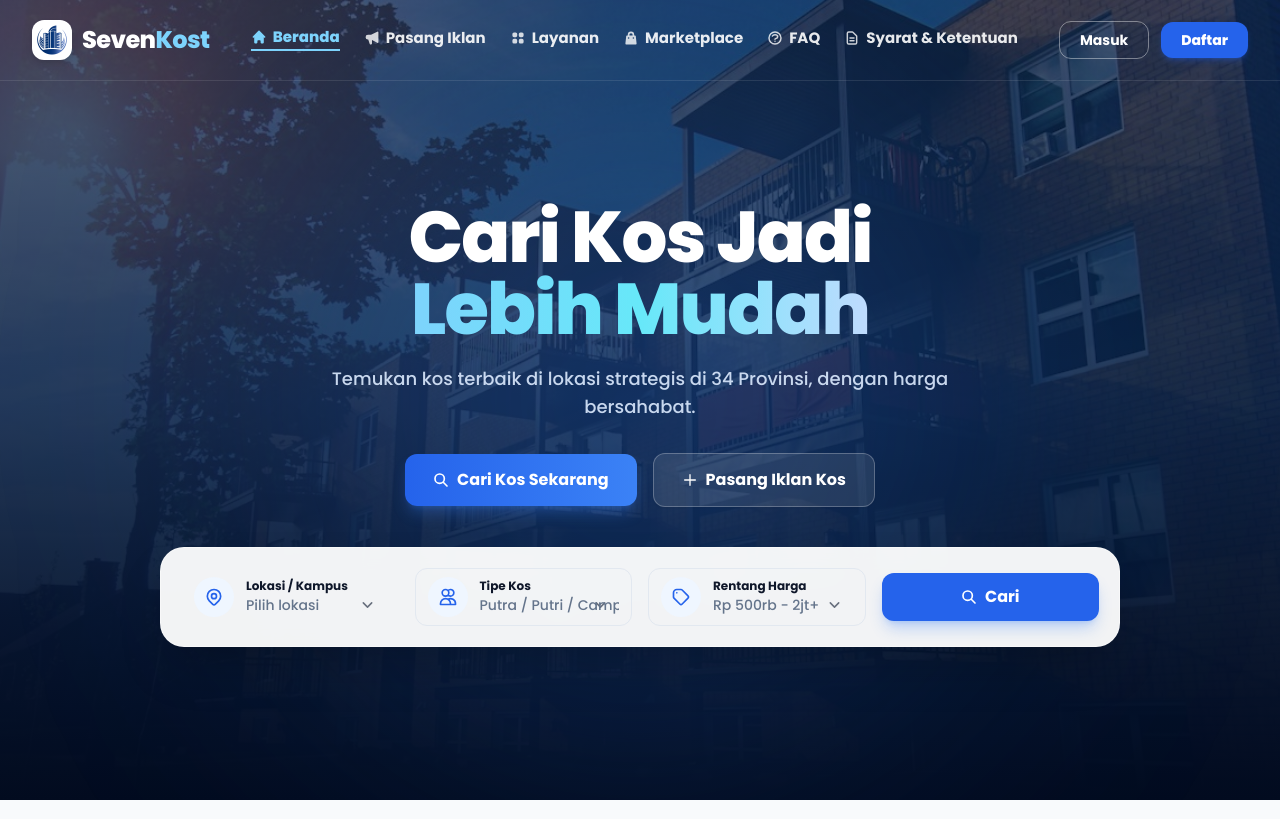
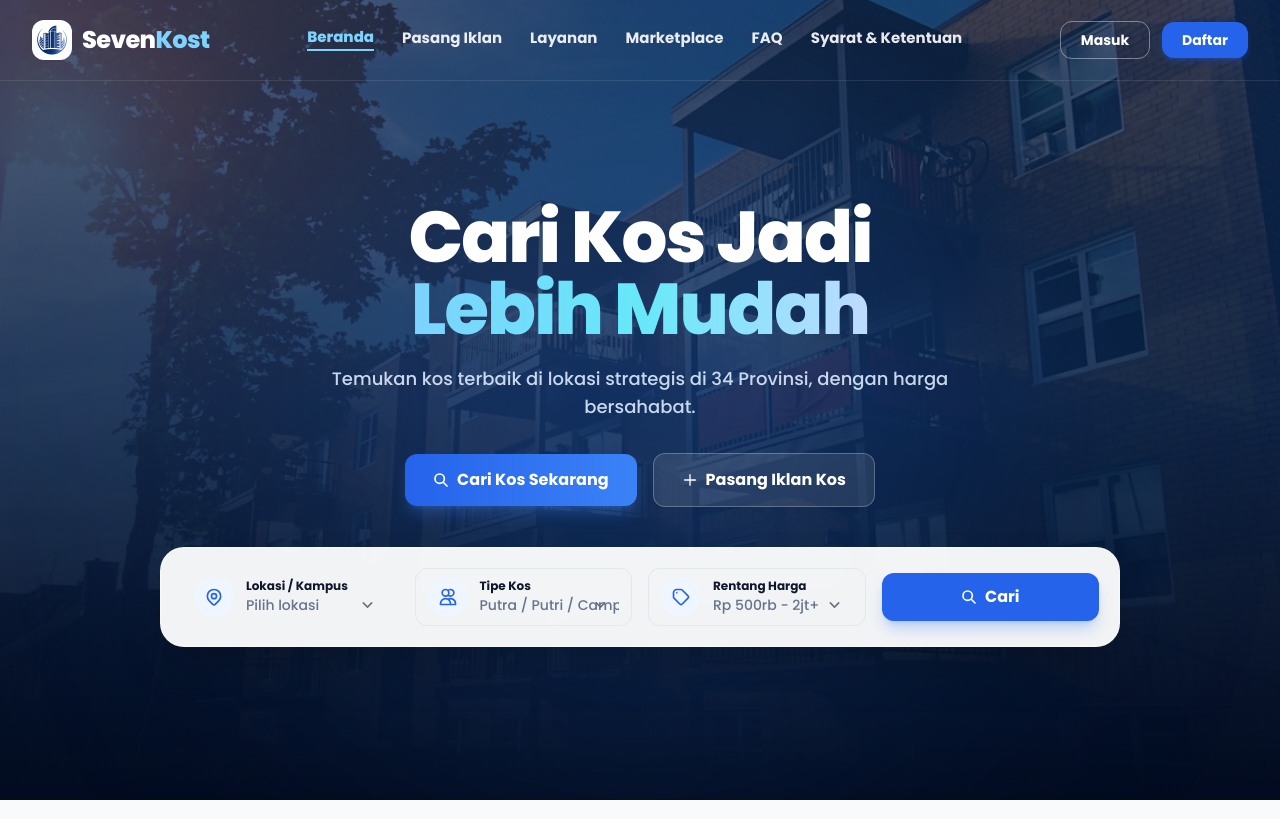
Before and after one commit to Fputradf/seven-kost, a Laravel app: page / in a window 1280 px wide. Shown: the top 819 px of the page. Run offline with Laravel 12, Linux system fonts and the light colour scheme; data comes from the database, SQL or seed files in the repository; style sheets or scripts are compiled from the project's sources; parts of the project's set-up code (start-up, migrations or seed data) failed here and were passed over.

Commit message:
style(navbar): transition header to clean white on scroll and remove menu icons

```diff
--- a/resources/views/components/seven-navbar.blade.php
+++ b/resources/views/components/seven-navbar.blade.php
@@ -16,78 +16,79 @@
     @scroll.window="if (isTransparent) { scrolled = window.scrollY > 50 }"
     class="fixed top-0 left-0 right-0 z-50 w-full transition-all duration-300"
     :class="scrolled
-        ? 'bg-gradient-to-r from-[#1E3A8A] to-[#2563EB] backdrop-blur-md shadow-md border-b border-blue-400/20 text-white'
+        ? 'bg-white/95 backdrop-blur-md shadow-xs border-b border-slate-200/80 text-slate-800'
         : 'bg-transparent border-b border-white/10 text-white shadow-none'"
 >
     <div class="max-w-7xl mx-auto px-4 sm:px-6 lg:px-8">
         <div class="flex items-center justify-between h-18 sm:h-20 gap-4">
 
-            {{-- Left: Logo Brand --}}
+            {{-- Left: Logo Brand (Icon Logo Tetap, Teks Berubah Sesuai State) --}}
             <div class="flex items-center flex-shrink-0">
                 <a href="{{ url('/') }}" class="flex items-center gap-2.5 group focus:outline-none">
                     <img src="{{ asset('images/logo-seven-kost.png') }}"
                          alt="SevenKost Logo"
-                         class="h-9 w-9 sm:h-10 sm:w-10 object-contain group-hover:scale-105 transition-transform drop-shadow-md bg-white rounded-xl p-1">
-                    <span class="text-xl sm:text-2xl font-black tracking-tight text-white group-hover:text-sky-200 transition-colors">
-                        Seven<span class="text-sky-300">Kost</span>
+                         class="h-9 w-9 sm:h-10 sm:w-10 object-contain group-hover:scale-105 transition-transform drop-shadow-sm bg-white rounded-xl p-1">
+                    <span class="text-xl sm:text-2xl font-black tracking-tight transition-colors"
+                          :class="scrolled ? 'text-slate-900 group-hover:text-blue-600' : 'text-white group-hover:text-sky-200'">
+                        Seven<span :class="scrolled ? 'text-blue-600' : 'text-sky-300'">Kost</span>
                     </span>
                 </a>
             </div>
 
-            {{-- Center: Desktop Nav Links (6 Fitur) --}}
-            <div class="hidden md:flex items-center gap-3.5 lg:gap-6 text-xs sm:text-[13px] lg:text-[15px] font-bold">
+            {{-- Center: Desktop Nav Links (Clean Text Tanpa Icon) --}}
+            <div class="hidden md:flex items-center gap-4 lg:gap-7 text-xs sm:text-[13px] lg:text-[15px] font-bold">
                 {{-- 1. Beranda --}}
                 <a href="{{ url('/') }}"
-                   class="flex items-center gap-1.5 transition-colors pb-1 {{ request()->is('/') ? 'text-sky-300 border-b-2 border-sky-300 font-extrabold' : 'text-white/90 hover:text-sky-200' }}">
-                    <svg class="w-4 h-4 {{ request()->is('/') ? 'text-sky-300' : 'text-white/80' }}" fill="currentColor" viewBox="0 0 20 20">
-                        <path d="M10.707 2.293a1 1 0 00-1.414 0l-7 7a1 1 0 001.414 1.414L4 10.414V17a1 1 0 001 1h2a1 1 0 001-1v-2a1 1 0 011-1h2a1 1 0 011 1v2a1 1 0 001 1h2a1 1 0 001-1v-6.586l.293.293a1 1 0 001.414-1.414l-7-7z"/>
-                    </svg>
-                    <span>Beranda</span>
+                   class="transition-colors pb-1"
+                   :class="scrolled
+                       ? '{{ request()->is('/') ? 'text-blue-600 border-b-2 border-blue-600 font-extrabold' : 'text-slate-700 hover:text-blue-600' }}'
+                       : '{{ request()->is('/') ? 'text-sky-300 border-b-2 border-sky-300 font-extrabold' : 'text-white/90 hover:text-sky-200' }}'">
+                    Beranda
                 </a>
 
                 {{-- 2. Pasang Iklan --}}
                 <a href="{{ url('/paket-iklan') }}"
-                   class="flex items-center gap-1.5 transition-colors pb-1 {{ request()->is('paket-iklan*') ? 'text-sky-300 border-b-2 border-sky-300 font-extrabold' : 'text-white/90 hover:text-sky-200' }}">
-                    <svg class="w-4 h-4 text-white/80" fill="currentColor" viewBox="0 0 20 20">
-                        <path fill-rule="evenodd" d="M18 3a1 1 0 00-1.447-.894L8.763 6H5a3 3 0 000 6h.28l1.771 5.316A1 1 0 008 18h1a1 1 0 001-1v-4.39l6.553 3.276A1 1 0 0018 15V3z" clip-rule="evenodd"/>
-                    </svg>
-                    <span>Pasang Iklan</span>
+                   class="transition-colors pb-1"
+                   :class="scrolled
+                       ? '{{ request()->is('paket-iklan*') ? 'text-blue-600 border-b-2 border-blue-600 font-extrabold' : 'text-slate-700 hover:text-blue-600' }}'
+                       : '{{ request()->is('paket-iklan*') ? 'text-sky-300 border-b-2 border-sky-300 font-extrabold' : 'text-white/90 hover:text-sky-200' }}'">
+                    Pasang Iklan
                 </a>
 
                 {{-- 3. Layanan --}}
                 <a href="{{ route('services.index') }}"
-                   class="flex items-center gap-1.5 transition-colors pb-1 {{ request()->is('layanan*') ? 'text-sky-300 border-b-2 border-sky-300 font-extrabold' : 'text-white/90 hover:text-sky-200' }}">
-                    <svg class="w-4 h-4 {{ request()->is('layanan*') ? 'text-sky-300' : 'text-white/80' }}" fill="currentColor" viewBox="0 0 20 20">
-                        <path d="M5 3a2 2 0 00-2 2v2a2 2 0 002 2h2a2 2 0 002-2V5a2 2 0 00-2-2H5zM5 11a2 2 0 00-2 2v2a2 2 0 002 2h2a2 2 0 002-2v-2a2 2 0 00-2-2H5zM11 5a2 2 0 012-2h2a2 2 0 012 2v2a2 2 0 01-2 2h-2a2 2 0 01-2-2V5zM11 13a2 2 0 012-2h2a2 2 0 012 2v2a2 2 0 01-2 2h-2a2 2 0 01-2-2v-2z"/>
-                    </svg>
-                    <span>Layanan</span>
+                   class="transition-colors pb-1"
+                   :class="scrolled
+                       ? '{{ request()->is('layanan*') ? 'text-blue-600 border-b-2 border-blue-600 font-extrabold' : 'text-slate-700 hover:text-blue-600' }}'
+                       : '{{ request()->is('layanan*') ? 'text-sky-300 border-b-2 border-sky-300 font-extrabold' : 'text-white/90 hover:text-sky-200' }}'">
+                    Layanan
                 </a>
 
                 {{-- 4. Marketplace --}}
                 <a href="{{ route('marketplace.index') }}"
-                   class="flex items-center gap-1.5 transition-colors pb-1 {{ request()->is('marketplace*') ? 'text-sky-300 border-b-2 border-sky-300 font-extrabold' : 'text-white/90 hover:text-sky-200' }}">
-                    <svg class="w-4 h-4 {{ request()->is('marketplace*') ? 'text-sky-300' : 'text-white/80' }}" fill="currentColor" viewBox="0 0 20 20">
-                        <path fill-rule="evenodd" d="M10 2a4 4 0 00-4 4v1H5a1 1 0 00-.994.89l-1 9A1 1 0 004 18h12a1 1 0 00.994-1.11l-1-9A1 1 0 0015 7h-1V6a4 4 0 00-4-4zm2 5V6a2 2 0 10-4 0v1h4zm-6 3a1 1 0 112 0 1 1 0 01-2 0zm7-1a1 1 0 100 2 1 1 0 000-2z" clip-rule="evenodd"/>
-                    </svg>
-                    <span>Marketplace</span>
+                   class="transition-colors pb-1"
+                   :class="scrolled
+                       ? '{{ request()->is('marketplace*') ? 'text-blue-600 border-b-2 border-blue-600 font-extrabold' : 'text-slate-700 hover:text-blue-600' }}'
+                       : '{{ request()->is('marketplace*') ? 'text-sky-300 border-b-2 border-sky-300 font-extrabold' : 'text-white/90 hover:text-sky-200' }}'">
+                    Marketplace
                 </a>
 
                 {{-- 5. FAQ --}}
                 <a href="{{ url('/bantuan') }}"
-                   class="flex items-center gap-1.5 transition-colors pb-1 {{ request()->is('bantuan*') ? 'text-sky-300 border-b-2 border-sky-300 font-extrabold' : 'text-white/90 hover:text-sky-200' }}">
-                    <svg class="w-4 h-4 {{ request()->is('bantuan*') ? 'text-sky-300' : 'text-white/80' }}" fill="none" stroke="currentColor" viewBox="0 0 24 24">
-                        <path stroke-linecap="round" stroke-linejoin="round" stroke-width="2.2" d="M8.228 9c.549-1.165 2.03-2 3.772-2 2.21 0 4 1.343 4 3 0 1.4-1.278 2.575-3.006 2.907-.542.104-.994.54-.994 1.093m0 3h.01M21 12a9 9 0 11-18 0 9 9 0 0118 0z"/>
-                    </svg>
-                    <span>FAQ</span>
+                   class="transition-colors pb-1"
+                   :class="scrolled
+                       ? '{{ request()->is('bantuan*') ? 'text-blue-600 border-b-2 border-blue-600 font-extrabold' : 'text-slate-700 hover:text-blue-600' }}'
+                       : '{{ request()->is('bantuan*') ? 'text-sky-300 border-b-2 border-sky-300 font-extrabold' : 'text-white/90 hover:text-sky-200' }}'">
+                    FAQ
                 </a>
 
                 {{-- 6. Syarat dan Ketentuan --}}
                 <a href="{{ route('terms.conditions') }}"
-                   class="flex items-center gap-1.5 transition-colors pb-1 {{ request()->routeIs('terms.conditions') ? 'text-sky-300 border-b-2 border-sky-300 font-extrabold' : 'text-white/90 hover:text-sky-200' }}">
-                    <svg class="w-4 h-4 {{ request()->routeIs('terms.conditions') ? 'text-sky-300' : 'text-white/80' }}" fill="none" stroke="currentColor" viewBox="0 0 24 24">
-                        <path stroke-linecap="round" stroke-linejoin="round" stroke-width="2.2" d="M9 12h6m-6 4h6m2 5H7a2 2 0 01-2-2V5a2 2 0 012-2h5.586a1 1 0 01.707.293l5.414 5.414a1 1 0 01.293.707V19a2 2 0 01-2 2z"/>
-                    </svg>
-                    <span>Syarat & Ketentuan</span>
+                   class="transition-colors pb-1"
+                   :class="scrolled
+                       ? '{{ request()->routeIs('terms.conditions') ? 'text-blue-600 border-b-2 border-blue-600 font-extrabold' : 'text-slate-700 hover:text-blue-600' }}'
+                       : '{{ request()->routeIs('terms.conditions') ? 'text-sky-300 border-b-2 border-sky-300 font-extrabold' : 'text-white/90 hover:text-sky-200' }}'">
+                    Syarat & Ketentuan
                 </a>
             </div>
 
@@ -98,12 +99,20 @@
                     <div class="relative" @click.outside="userDropdownOpen = false">
                         <button @click="userDropdownOpen = !userDropdownOpen"
                                 type="button"
-                                class="flex items-center gap-2.5 rounded-full p-1.5 text-sm transition hover:bg-white/10 focus:outline-none">
-                            <div class="h-9 w-9 rounded-full bg-white text-blue-900 font-black text-sm ring-2 ring-white/30 flex items-center justify-center shadow-xs">
+                                class="flex items-center gap-2.5 rounded-full p-1.5 text-sm transition focus:outline-none"
+                                :class="scrolled ? 'hover:bg-slate-100 text-slate-800' : 'hover:bg-white/10 text-white'">
+                            <div class="h-9 w-9 rounded-full bg-blue-600 text-white font-bold text-sm ring-2 flex items-center justify-center shadow-xs"
+                                 :class="scrolled ? 'ring-blue-500/20' : 'ring-white/30'">
                                 {{ strtoupper(substr(Auth::user()->name, 0, 1)) }}
                             </div>
-                            <span class="text-sm font-bold text-white hidden lg:inline">{{ Auth::user()->name }}</span>
-                            <svg class="h-4 w-4 text-white/70" viewBox="0 0 20 20" fill="currentColor">
+                            <span class="text-sm font-bold hidden lg:inline"
+                                  :class="scrolled ? 'text-slate-800' : 'text-white'">
+                                {{ Auth::user()->name }}
+                            </span>
+                            <svg class="h-4 w-4 transition-colors"
+                                 :class="scrolled ? 'text-slate-400' : 'text-white/70'"
+                                 viewBox="0 0 20 20"
+                                 fill="currentColor">
                                 <path fill-rule="evenodd" d="M5.293 7.293a1 1 0 011.414 0L10 10.586l3.293-3.293a1 1 0 111.414 1.414l-4 4a1 1 0 01-1.414 0l-4-4a1 1 0 010-1.414z" clip-rule="evenodd" />
                             </svg>
                         </button>
@@ -161,18 +170,18 @@
                 @else
                     {{-- Tombol Masuk --}}
                     <a href="{{ route('login') }}"
-                       class="px-5 py-2 text-xs sm:text-sm font-bold rounded-xl transition border"
+                       class="px-5 py-2 text-xs sm:text-sm font-bold rounded-xl transition"
                        :class="scrolled
-                           ? 'border-white/40 text-white hover:bg-white/10'
-                           : 'border-white/40 text-white hover:bg-white/10'">
+                           ? 'border-2 border-blue-600 text-blue-600 hover:bg-blue-50'
+                           : 'border border-white/40 text-white hover:bg-white/10'">
                         Masuk
                     </a>
 
-                    {{-- Tombol Daftar CTA (Berubah saat scrolled) --}}
+                    {{-- Tombol Daftar CTA --}}
                     <a href="{{ route('register') }}"
-                       class="px-5 py-2 text-xs sm:text-sm font-extrabold rounded-xl transition shadow-md"
+                       class="px-5 py-2 text-xs sm:text-sm font-bold rounded-xl transition shadow-md"
                        :class="scrolled
-                           ? 'bg-white text-[#1E3A8A] hover:bg-blue-50 shadow-blue-900/20'
+                           ? 'bg-blue-600 hover:bg-blue-700 text-white shadow-blue-500/20'
                            : 'bg-blue-600 hover:bg-blue-500 text-white shadow-blue-600/30'">
                         Daftar
                     </a>
@@ -183,7 +192,8 @@
             <div class="flex md:hidden items-center">
                 <button @click="mobileMenuOpen = !mobileMenuOpen"
                         type="button"
-                        class="p-2 rounded-lg text-white hover:bg-white/10 focus:outline-none transition">
+                        class="p-2 rounded-lg focus:outline-none transition"
+                        :class="scrolled ? 'text-slate-800 hover:bg-slate-100' : 'text-white hover:bg-white/10'">
                     <svg class="w-6 h-6" fill="none" stroke="currentColor" viewBox="0 0 24 24">
                         <path x-show="!mobileMenuOpen" stroke-linecap="round" stroke-linejoin="round" stroke-width="2.5" d="M4 6h16M4 12h16M4 18h16"/>
                         <path x-show="mobileMenuOpen" stroke-linecap="round" stroke-linejoin="round" stroke-width="2.5" d="M6 18L18 6M6 6l12 12" style="display: none;"/>
@@ -193,26 +203,77 @@
         </div>
     </div>
 
-    {{-- Mobile Menu Dropdown (Drawer bergaya navy solid blur saat terbuka) --}}
+    {{-- Mobile Menu Dropdown (Drawer Adaptif: Putih saat scrolled, Dark Navy saat di atas hero transparan) --}}
     <div x-show="mobileMenuOpen"
          x-transition
-         class="md:hidden border-t border-white/10 bg-[#0A192F]/98 backdrop-blur-xl px-4 pt-3 pb-6 space-y-3 shadow-2xl"
+         class="md:hidden border-t px-4 pt-3 pb-6 space-y-3 shadow-xl transition-colors"
+         :class="scrolled
+             ? 'bg-white border-slate-100 text-slate-800'
+             : 'bg-[#0A192F]/98 backdrop-blur-xl border-white/10 text-white'"
          style="display: none;">
-        <div class="space-y-1 text-sm font-bold pt-1 text-white">
-            <a href="{{ url('/') }}" class="block px-3 py-2 rounded-lg {{ request()->is('/') ? 'text-sky-300 bg-white/10' : 'text-white/90 hover:bg-white/5' }}">Beranda</a>
-            <a href="{{ url('/paket-iklan') }}" class="block px-3 py-2 rounded-lg {{ request()->is('paket-iklan*') ? 'text-sky-300 bg-white/10' : 'text-white/90 hover:bg-white/5' }}">Pasang Iklan</a>
-            <a href="{{ route('services.index') }}" @click="mobileMenuOpen = false" class="block px-3 py-2 rounded-lg {{ request()->is('layanan*') ? 'text-sky-300 bg-white/10' : 'text-white/90 hover:bg-white/5' }}">Layanan</a>
-            <a href="{{ route('marketplace.index') }}" @click="mobileMenuOpen = false" class="block px-3 py-2 rounded-lg {{ request()->is('marketplace*') ? 'text-sky-300 bg-white/10' : 'text-white/90 hover:bg-white/5' }}">Marketplace</a>
-            <a href="{{ url('/bantuan') }}" @click="mobileMenuOpen = false" class="block px-3 py-2 rounded-lg {{ request()->is('bantuan*') ? 'text-sky-300 bg-white/10' : 'text-white/90 hover:bg-white/5' }}">FAQ</a>
-            <a href="{{ route('terms.conditions') }}" @click="mobileMenuOpen = false" class="block px-3 py-2 rounded-lg {{ request()->routeIs('terms.conditions') ? 'text-sky-300 bg-white/10' : 'text-white/90 hover:bg-white/5' }}">Syarat & Ketentuan</a>
+        <div class="space-y-1 text-sm font-bold pt-1">
+            <a href="{{ url('/') }}"
+               class="block px-3 py-2 rounded-lg transition"
+               :class="scrolled
+                   ? '{{ request()->is('/') ? 'text-blue-600 bg-blue-50' : 'text-slate-800 hover:bg-slate-50' }}'
+                   : '{{ request()->is('/') ? 'text-sky-300 bg-white/10' : 'text-white/90 hover:bg-white/5' }}'">
+                Beranda
+            </a>
+            <a href="{{ url('/paket-iklan') }}"
+               class="block px-3 py-2 rounded-lg transition"
+               :class="scrolled
+                   ? '{{ request()->is('paket-iklan*') ? 'text-blue-600 bg-blue-50' : 'text-slate-800 hover:bg-slate-50' }}'
+                   : '{{ request()->is('paket-iklan*') ? 'text-sky-300 bg-white/10' : 'text-white/90 hover:bg-white/5' }}'">
+                Pasang Iklan
+            </a>
+            <a href="{{ route('services.index') }}"
+               @click="mobileMenuOpen = false"
+               class="block px-3 py-2 rounded-lg transition"
+               :class="scrolled
+                   ? '{{ request()->is('layanan*') ? 'text-blue-600 font-bold bg-blue-50' : 'text-slate-800 hover:bg-slate-50' }}'
+                   : '{{ request()->is('layanan*') ? 'text-sky-300 bg-white/10' : 'text-white/90 hover:bg-white/5' }}'">
+                Layanan
+            </a>
+            <a href="{{ route('marketplace.index') }}"
+               @click="mobileMenuOpen = false"
+               class="block px-3 py-2 rounded-lg transition"
+               :class="scrolled
+                   ? '{{ request()->is('marketplace*') ? 'text-blue-600 font-bold bg-blue-50' : 'text-slate-800 hover:bg-slate-50' }}'
+                   : '{{ request()->is('marketplace*') ? 'text-sky-300 bg-white/10' : 'text-white/90 hover:bg-white/5' }}'">
+                Marketplace
+            </a>
+            <a href="{{ url('/bantuan') }}"
+               @click="mobileMenuOpen = false"
+               class="block px-3 py-2 rounded-lg transition"
+               :class="scrolled
+                   ? '{{ request()->is('bantuan*') ? 'text-blue-600 bg-blue-50' : 'text-slate-800 hover:bg-slate-50' }}'
+                   : '{{ request()->is('bantuan*') ? 'text-sky-300 bg-white/10' : 'text-white/90 hover:bg-white/5' }}'">
+                FAQ
+            </a>
+            <a href="{{ route('terms.conditions') }}"
+               @click="mobileMenuOpen = false"
+               class="block px-3 py-2 rounded-lg transition"
+               :class="scrolled
+                   ? '{{ request()->routeIs('terms.conditions') ? 'text-blue-600 bg-blue-50' : 'text-slate-800 hover:bg-slate-50' }}'
+                   : '{{ request()->routeIs('terms.conditions') ? 'text-sky-300 bg-white/10' : 'text-white/90 hover:bg-white/5' }}'">
+                Syarat & Ketentuan
+            </a>
         </div>
 
-        <div class="pt-3 border-t border-white/10 flex flex-col gap-2">
+        <div class="pt-3 border-t flex flex-col gap-2"
+             :class="scrolled ? 'border-slate-100' : 'border-white/10'">
             @auth
                 <a href="{{ route('dashboard') }}" class="w-full text-center py-2.5 text-sm font-bold text-white bg-blue-600 rounded-xl">Dashboard</a>
             @else
-                <a href="{{ route('login') }}" class="w-full text-center py-2.5 text-sm font-bold text-white border border-white/30 rounded-xl hover:bg-white/10">Masuk</a>
-                <a href="{{ route('register') }}" class="w-full text-center py-2.5 text-sm font-bold text-blue-950 bg-white rounded-xl shadow-md">Daftar</a>
+                <a href="{{ route('login') }}"
+                   class="w-full text-center py-2.5 text-sm font-bold rounded-xl transition"
+                   :class="scrolled ? 'border-2 border-blue-600 text-blue-600' : 'border border-white/30 text-white hover:bg-white/10'">
+                    Masuk
+                </a>
+                <a href="{{ route('register') }}"
+                   class="w-full text-center py-2.5 text-sm font-bold text-white bg-blue-600 rounded-xl shadow-md">
+                    Daftar
+                </a>
             @endauth
         </div>
     </div>
```
